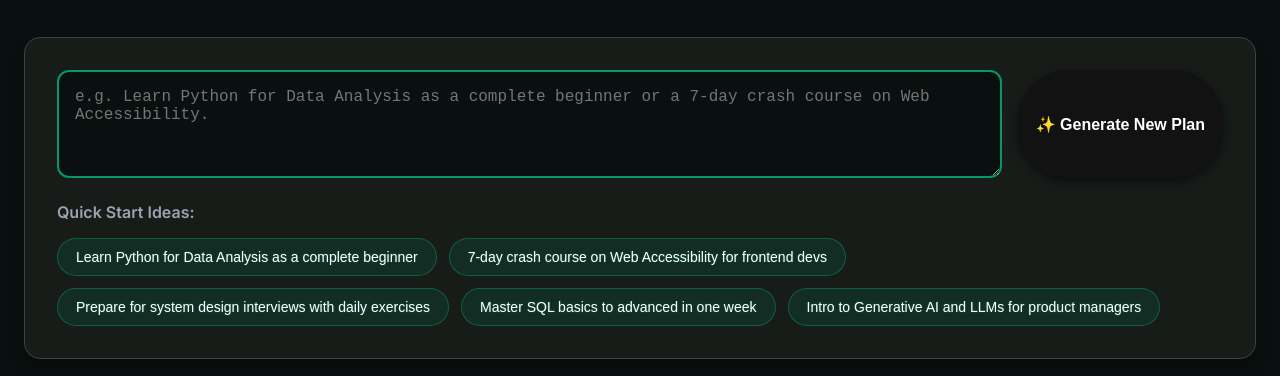
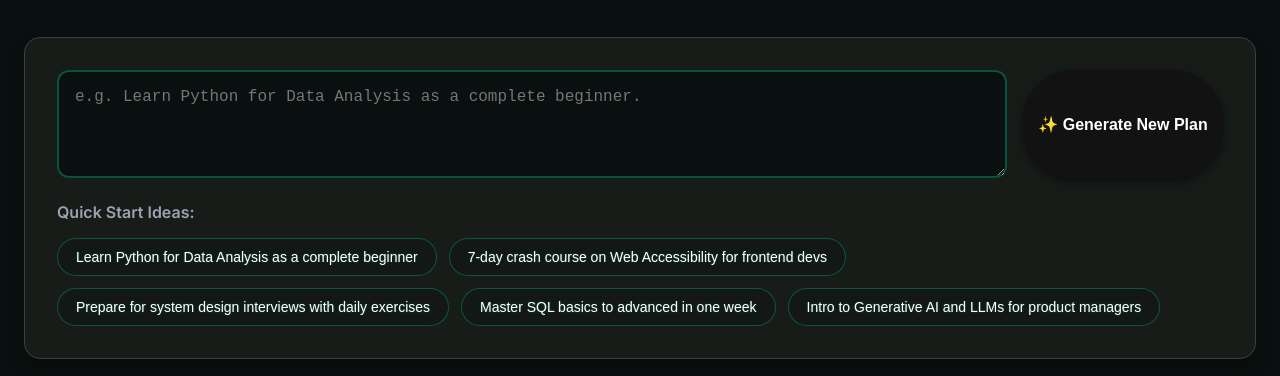
Before and after one commit to rhitambhuiya/Prompt2Learn, a React (Vite) app in the folder frontend/: page / in a window 1280 px wide. Shown: the part 240-616 px from the top of the page. Built offline with nearby package versions, Linux system fonts and the light colour scheme; no server answers; sample sign-in values are in the browser's storage.

Commit message:
Few UI Changes

```diff
--- a/frontend/src/pages/CoursePage.jsx
+++ b/frontend/src/pages/CoursePage.jsx
@@ -232,7 +232,7 @@ export default function CoursePage() {
             <Link
                 to="/"
                 style={{
-                    color: sageGreen.primary,
+                    color: sageGreen.lightText,
                     marginBottom: '32px', // Increased margin
                     display: 'flex',
                     alignItems: 'center',
@@ -269,7 +269,7 @@ export default function CoursePage() {
 
                 {course.days && (
                     <div style={{
-                        color: sageGreen.primary,
+                        color: sageGreen.lightText,
                         fontSize: '16px',
                         display: 'flex',
                         alignItems: 'center',
@@ -279,8 +279,8 @@ export default function CoursePage() {
                         Plan duration:{' '}
                         <span style={{
                             padding: '4px 10px',
-                            backgroundColor: `rgba(16, 185, 129, 0.2)`,
-                            color: sageGreen.lightHover,
+                            backgroundColor: `rgba(15, 173, 123, 0.2)`,
+                            color: "#ffffff",
                             borderRadius: '9999px',
                             fontWeight: '600',
                             fontSize: '14px',
--- a/frontend/src/pages/DashboardPage.jsx
+++ b/frontend/src/pages/DashboardPage.jsx
@@ -39,7 +39,7 @@ const styles = {
 	// Primary button style (Black/White style)
 	buttonPrimary: {
 		width: '100%',
-		padding: '12px 18px',
+		padding: '10px',
 		fontSize: '16px',
 		fontWeight: '700',
 		borderRadius: '50px',
@@ -57,7 +57,7 @@ const styles = {
 		width: '100%',
 		padding: '16px',
 		borderRadius: '12px',
-		border: `2px solid ${sageGreen.secondary}`,
+		border: `2px solid ${sageGreen.secondary}80`,
 		backgroundColor: sageGreen.darkBackground,
 		color: '#ffffff',
 		fontSize: '16px',
@@ -68,7 +68,7 @@ const styles = {
 	// Suggestion tag button style
 	buttonTag: {
 		padding: '10px 18px',
-		backgroundColor: `rgba(5, 150, 105, 0.15)`,
+		backgroundColor: `rgba(0, 0, 0, 0.15)`,
 		border: `1px solid ${sageGreen.secondary}80`,
 		color: '#ffffff',
 		borderRadius: '9999px',
@@ -674,7 +674,7 @@ export default function DashboardPage() {
 							}}
 							value={prompt}
 							onChange={(e) => setPrompt(e.target.value)}
-							placeholder="e.g. Learn Python for Data Analysis as a complete beginner or a 7-day crash course on Web Accessibility."
+							placeholder="e.g. Learn Python for Data Analysis as a complete beginner."
 							disabled={isGenerating}
 						/>
 						<button
@@ -745,7 +745,7 @@ export default function DashboardPage() {
 										e.target.style.transform = 'translateY(-1px)';
 									}}
 									onMouseLeave={(e) => {
-										e.target.style.backgroundColor = 'rgba(5, 150, 105, 0.15)';
+										e.target.style.backgroundColor = 'rgba(2, 2, 2, 0.15)';
 										e.target.style.color = '#ffffff';
 										e.target.style.transform = 'translateY(0)';
 									}}
--- a/frontend/src/pages/LoginPage.jsx
+++ b/frontend/src/pages/LoginPage.jsx
@@ -433,7 +433,7 @@ const LoginModal = ({ show, onClose }) => {
                             marginTop: '10px'
                         }}
                         disabled={loading}
-                        onMouseEnter={(e) => { if (!loading) e.target.style.background = `linear-gradient(to right, ${sageGreen.lightHover}, ${sageGreen.primary})`; }} // SAGE GREEN Hover
+                        onMouseEnter={(e) => { if (!loading) e.target.style.backgFround = `linear-gradient(to right, ${sageGreen.lightHover}, ${sageGreen.primary})`; }} // SAGE GREEN Hover
                         onMouseLeave={(e) => { if (!loading) e.target.style.background = darkStyles.btnPrimary.background; }}
                     >
                         {loading ? 'Please wait...' : (mode==='login'?'Log In':'Create Account')}
@@ -453,11 +453,11 @@ const FeatureCard = ({ icon, title, description, color }) => (
         minHeight: darkStyles.featureCard.minHeight, // Use the new smaller min height
         borderLeft: `4px solid ${color}`,
         backgroundColor: '#1C1C1C', // Ensure card is distinct from modal
-        transition: 'transform 0.3s ease',
+        transition: 'transform 0.5s ease',
         cursor: 'default',
         boxShadow: '0 5px 15px rgba(0, 0, 0, 0.25)',
     }}
-    onMouseEnter={(e) => e.currentTarget.style.transform = 'translateY(-5px)'}
+    onMouseEnter={(e) => e.currentTarget.style.transform = 'translateY(-15px)'}
     onMouseLeave={(e) => e.currentTarget.style.transform = 'translateY(0)'}
     >
         <div style={{ display: 'flex', alignItems: 'center', marginBottom: '12px' }}> {/* REDUCED MARGIN BOTTOM */}
```
